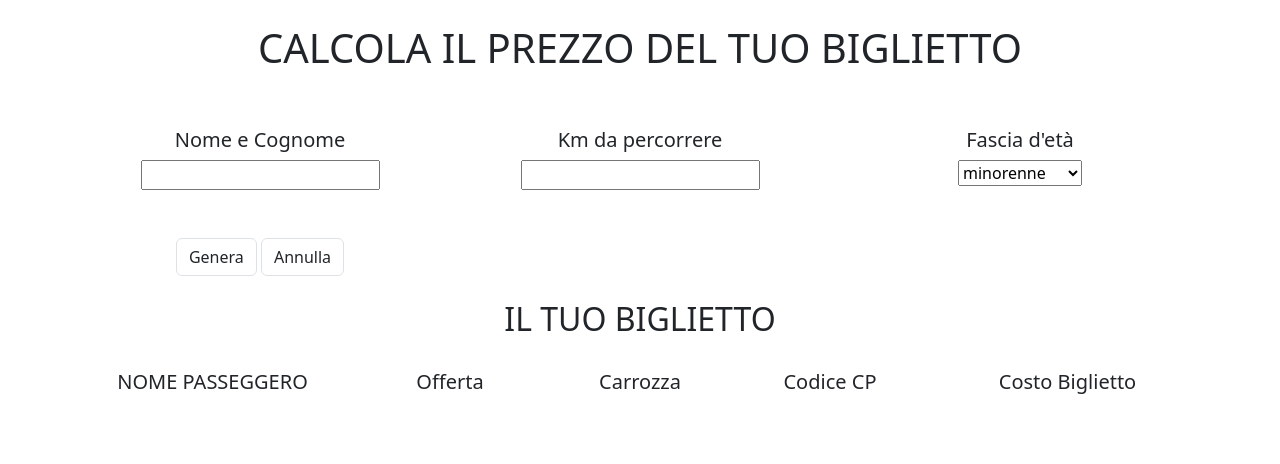
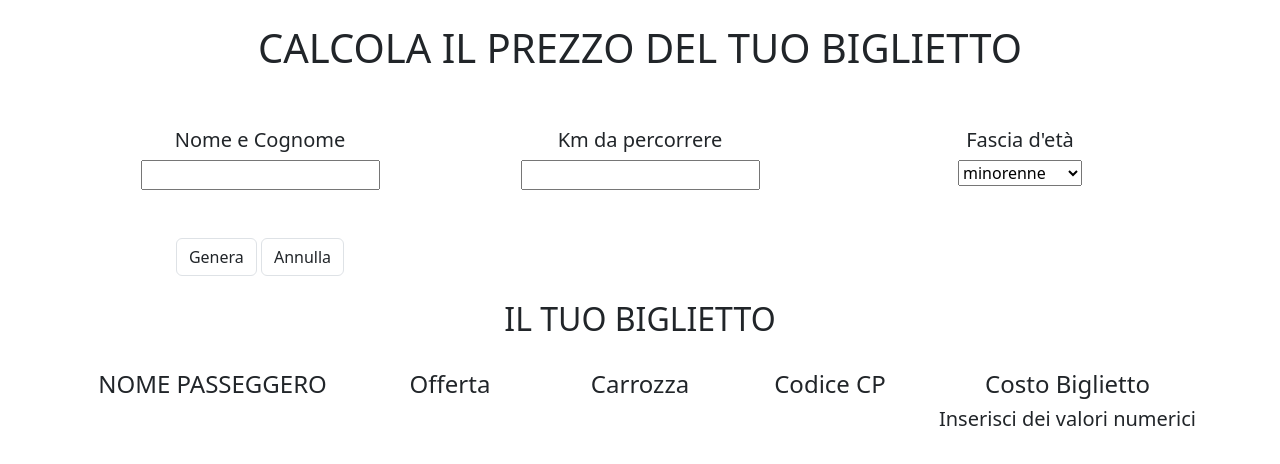
Before and after one commit to giovannimegliola/js-biglietto-treno-form, a plain HTML site: page index.html in a window 1280 px wide. Both pictures are taken after a click on the button "Genera". Drawn offline with nearby package versions, Linux system fonts and the light colour scheme.

Commit message:
fixed bug in if statement

```diff
--- a/index.html
+++ b/index.html
@@ -47,19 +47,21 @@
       <div class="container">
         <div class="row">
             <div class="col-md-3 mt-4">
-                <h5 class="text-uppercase">nome passeggero</h5>
+              <h4 class="text-uppercase">nome passeggero</h4>
+              <h5 id="passenger"></h5>
             </div>
             <div class="col-md-2 mt-4">
-              <h5>Offerta</h5>
+              <h4>Offerta</h4>
            </div>
             <div class="col-md-2 mt-4">
-                <h5>Carrozza</h5>
+                <h4>Carrozza</h4>
             </div>
             <div class="col-md-2 mt-4">
-                <h5>Codice CP</h5>
+                <h4>Codice CP</h4>
             </div>
             <div class="col-md-3 mt-4">
-                <h5>Costo Biglietto</h5>
+                <h4>Costo Biglietto</h4>
+                <h5 id="price_ticket"></h4>
             </div>
         </div>
       </div>
--- a/js/script.js
+++ b/js/script.js
@@ -19,18 +19,27 @@ button.addEventListener ('click', function () {
     if(isNaN(km) === false){
 
 
-        if(age >= 18 && age < 65){
+        if(age === 2){
             message += `${(price_ticket.toFixed(2))}€ `;
         }
-        else if(age < 18){
-            message += `${(km * price_u18).toFixed(2)}€  sconto del 20%`;
+        else if(age === 1){
+            message += `${(km * price_u18).toFixed(2)}€  (sconto del 20%)`;
         }
         else{
-            message += `${(km * price_o65).toFixed(2)}€  sconto del 40%`;
+            message += `${(km * price_o65).toFixed(2)}€  (sconto del 40%)`;
         }
     }
     else{
         message +='Inserisci dei valori numerici';
     }
 
+    document.getElementById('price_ticket').innerText = message;
+
+
+    let full_name = document.getElementById('full_name').value;
+    document.getElementById('passenger').innerHTML = `${full_name}`;
+
+
+
+
 });
```
